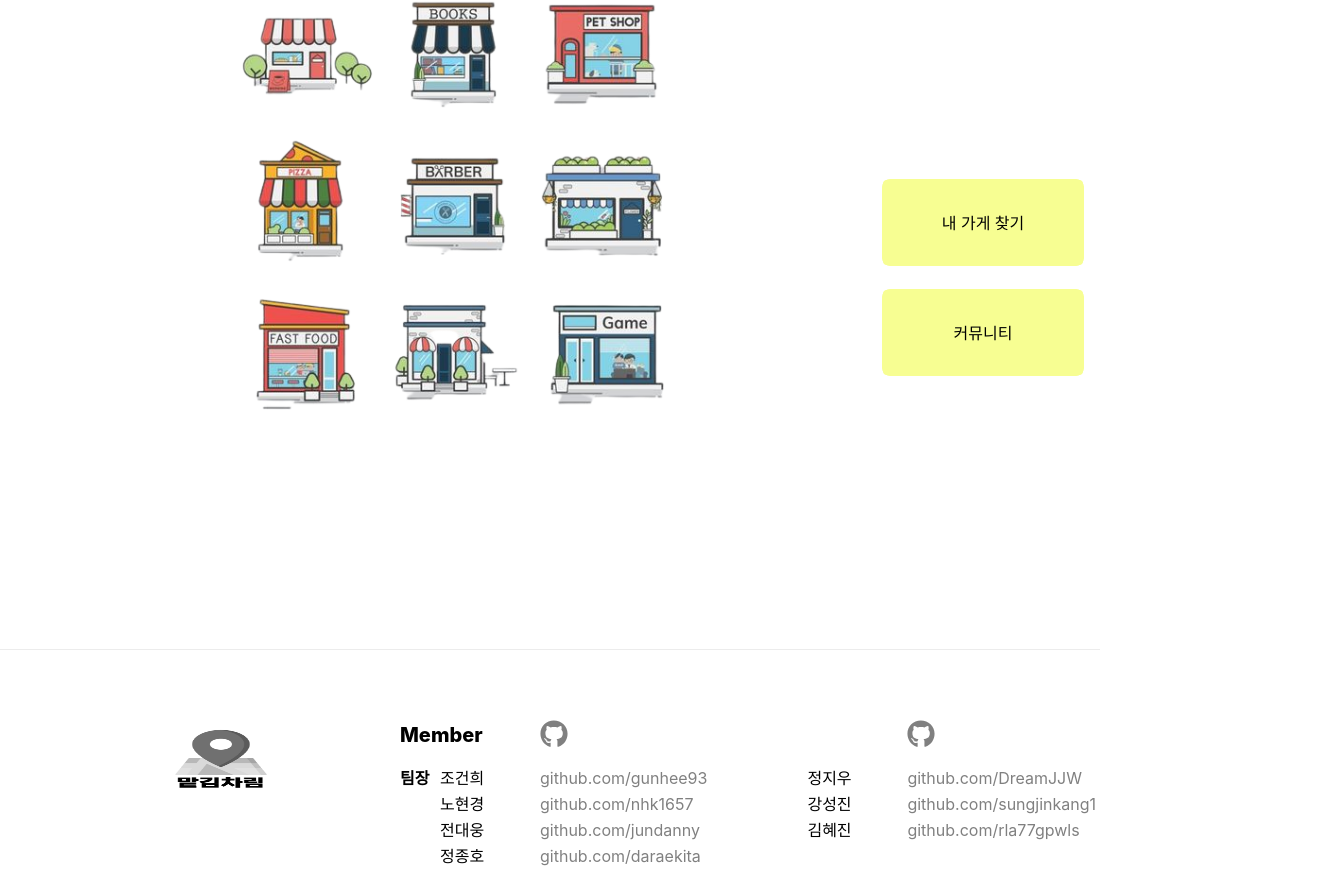
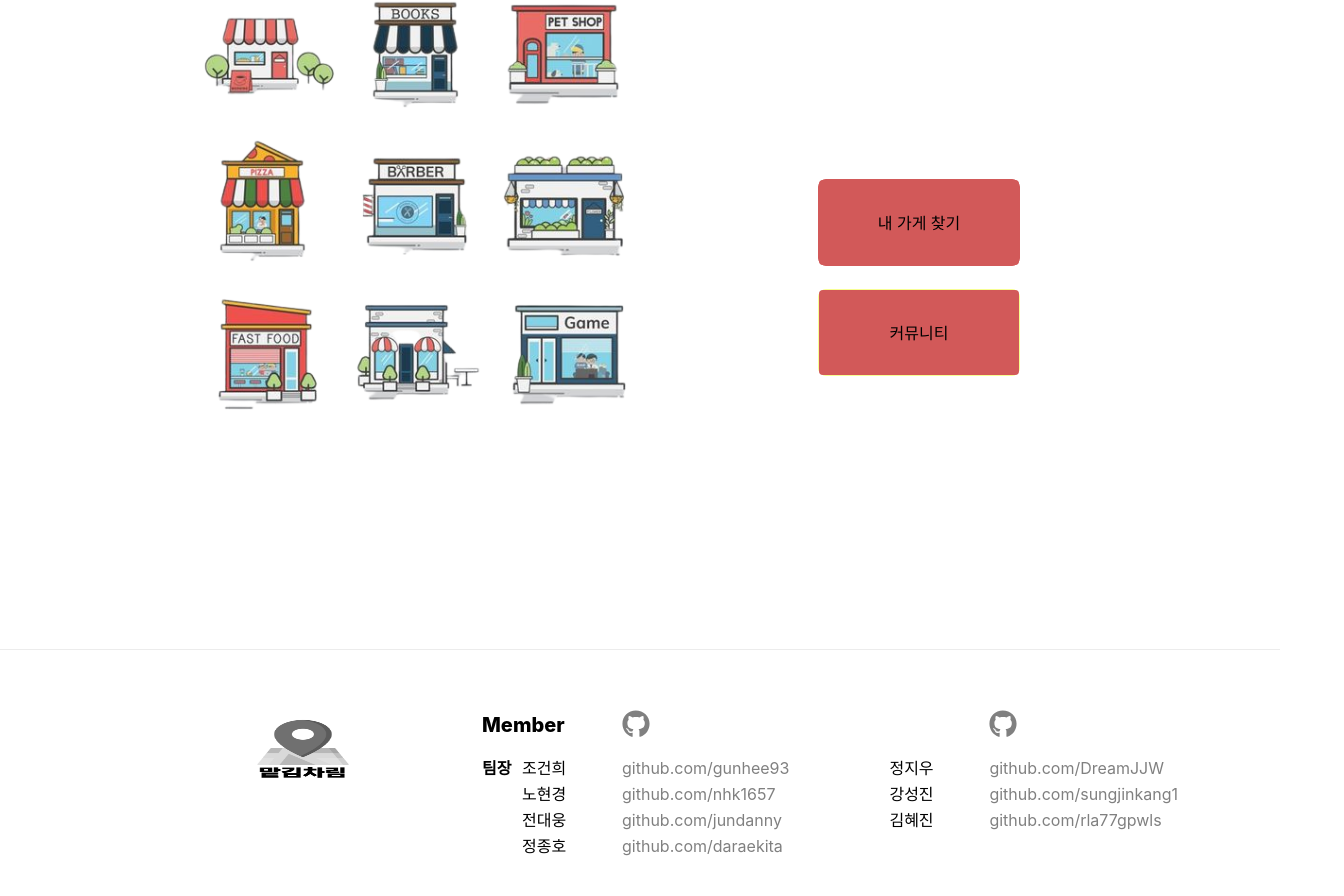
Before and after one commit to pjAcorn/acorn-omakase-front, a React (Create React App) app: page / in a window 1280 px wide. Shown: the part 151-1047 px from the top of the page, 1344 px wide, since content can reach past the window. Built offline with nearby package versions, Linux system fonts and the light colour scheme.

Commit message:
feat: footer
footer 수정

api 폴더 생성

```diff
--- a/src/common/Footer/style.module.scss
+++ b/src/common/Footer/style.module.scss
@@ -9,20 +9,27 @@
   justify-content: center;
   border-top: 1px solid #ececec;
   top: 100%;
+  width: 100%;
   bottom: 0;
-  padding: 40px 0 80px;
+  padding: 30px 0 80px;
   margin: 0 auto;
   &__items {
-    width: 80%;
+    width: 70%;
     margin: auto;
     display: flex;
     &__logo {
       padding: 30px;
       min-width: 200px;
-
+      &__wrap{
+        min-height: 100%;
+        position: relative;
+        padding-bottom: 60px;
+      }
     }
   }
 }
+
+
 
 @include tablet {
   .Footer {
--- a/src/pages/MainPage/QuickMove/index.tsx
+++ b/src/pages/MainPage/QuickMove/index.tsx
@@ -13,7 +13,7 @@ const QuickMove = () => {
         width='200px'
         height='85px'
         color='#000'
-        background='#f7fe92'
+        background='#d25959'
       />
       </div>
       <div className={styles.Button2}>
@@ -23,7 +23,7 @@ const QuickMove = () => {
         width='200px'
         height='85px'
         color='#000'
-        background='#f7fe92'
+        background='#d25959'
       />
       </div>
     </header>
--- a/src/pages/MainPage/QuickMove/style.module.scss
+++ b/src/pages/MainPage/QuickMove/style.module.scss
@@ -4,9 +4,9 @@
 
 .Button{
   position: absolute;
-  border: 1px solid #f7fe92;
+  border: 1px solid #d25959;
   border-radius: 8px;
-  background-color: #f7fe92;
+  background-color: #d45f5f;
   float: right;
   margin: 50px;
   top: 0;
--- a/src/pages/MainPage/index.tsx
+++ b/src/pages/MainPage/index.tsx
@@ -9,10 +9,8 @@ const MainPage = () => {
                 <MainImage />
             </div>
             <div className={styled.Button}>
-
                 <QuickMove />
             </div>
-
         </>
     )
 }
--- a/src/pages/MainPage/style.module.scss
+++ b/src/pages/MainPage/style.module.scss
@@ -6,7 +6,7 @@
   background-color: rgb(255, 255, 255);
   display: flex;
   flex-direction: column;
-  padding-left: 18%;
+  padding-left: 15%;
   width: 35%;
   margin: 55px auto;
   float: left;
@@ -28,10 +28,10 @@
 .Button {
   display: flex;
   position: absolute;
-  padding-left: 10%;
-  width: 40%;
+  padding-left: 0%;
+  width: 0%;
   float: right;
-  left: 55%;
+  left: 60%;
   bottom: 0;
   top: 200px;
   margin: 80px auto;
```
Also changed, not shown: src/API/customAPI.ts (added, +69 -0 lines), src/API/API.ts (added).
